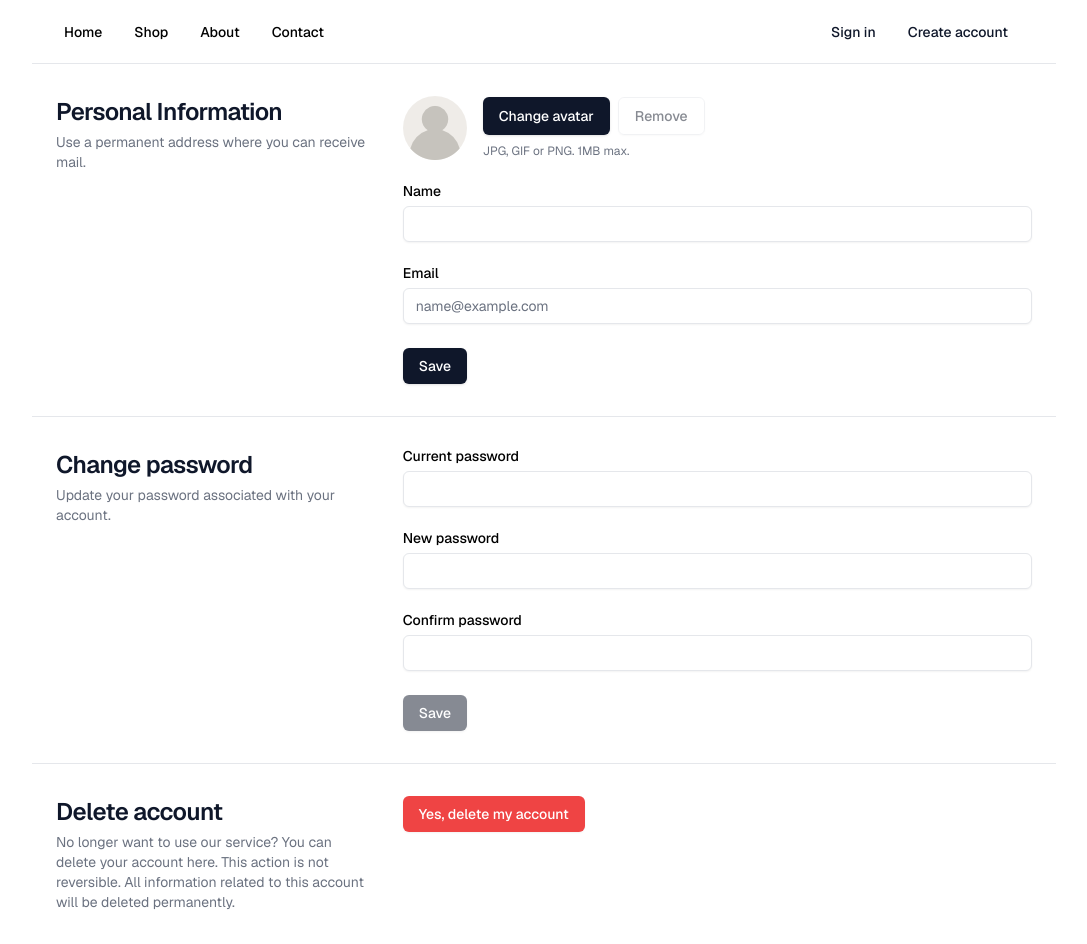
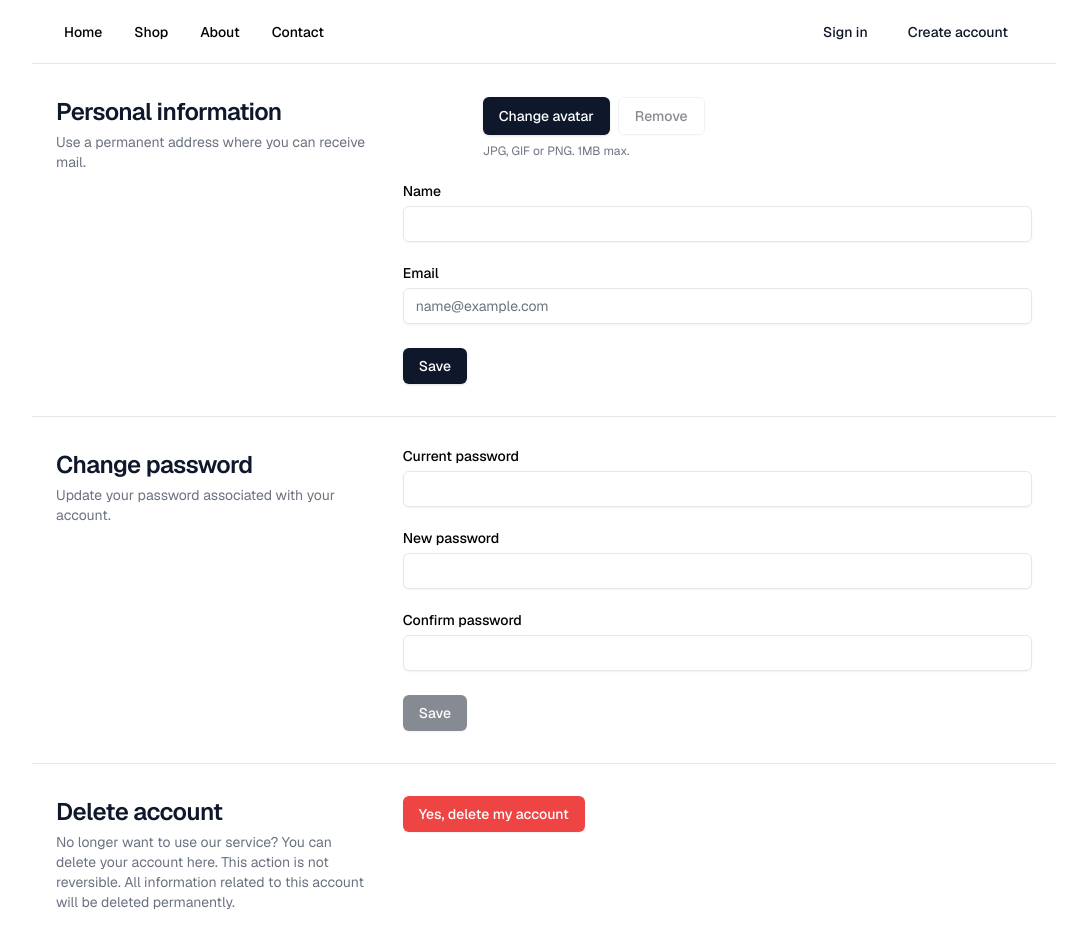
Before and after one commit to marwanzaky/next-ecommerce, a Next.js app in the folder apps/web/: page /settings in a window 1280 px wide. Shown: the whole page, without its empty margins (96-1183 px from the left). Built offline with nearby package versions, Linux system fonts and the light colour scheme; no server answers.

Commit message:
refactor layout and navigation; implement user avatar display and login handling

```diff
--- a/apps/web/app/layout.tsx
+++ b/apps/web/app/layout.tsx
@@ -16,8 +16,10 @@ export default function RootLayout({
 	return (
 		<html lang="en">
 			<body className="dark:bg-gray-900 max-w-5xl mx-auto">
-				<Navigation />
-				<ReduxProvider>{children}</ReduxProvider>
+				<ReduxProvider>
+					<Navigation />
+					{children}
+				</ReduxProvider>
 			</body>
 		</html>
 	);
--- a/apps/web/app/login/page.tsx
+++ b/apps/web/app/login/page.tsx
@@ -5,12 +5,12 @@ import { InputText } from "@repo/ui/inputtext";
 import { useState } from "react";
 import { useDispatch } from "react-redux";
 import { AppDispatch } from "../../redux/store";
-import { loginAsync } from "../../redux/slices/authSlice";
 import { useRouter } from "next/navigation";
 import { Form } from "@repo/ui/form";
 import { Paragraph } from "@repo/ui/paragraph";
 import { Header } from "@repo/ui/header";
 import { Muted } from "@repo/ui/muted";
+import { handleLogin } from "../../utils/authHelpers";
 
 export default function Login() {
 	const router = useRouter();
@@ -22,7 +22,7 @@ export default function Login() {
 
 	const onSubmit: React.FormEventHandler<HTMLFormElement> = async (event) => {
 		event.preventDefault();
-		dispatch(loginAsync({ email, password, router }));
+		handleLogin(email, password, dispatch, router);
 	};
 
 	return (
--- a/apps/web/app/page.tsx
+++ b/apps/web/app/page.tsx
@@ -14,7 +14,7 @@ export default function Home() {
 	const { isAuthenticated } = useAppSelector((state) => state.authReducer);
 
 	return (
-		<div className="h-screen w-full flex flex-col justify-center items-center">
+		<div className="h-[calc(100vh-4rem)] w-full flex flex-col justify-center items-center">
 			{isAuthenticated ? (
 				<div className="flex flex-col gap-2">
 					<Button onClick={() => router.push("/settings")}>
--- a/apps/web/app/settings/page.tsx
+++ b/apps/web/app/settings/page.tsx
@@ -13,6 +13,8 @@ import {
 import { Form } from "@repo/ui/form";
 import { Header } from "@repo/ui/header";
 import { Muted } from "@repo/ui/muted";
+import { Avatar } from "@repo/ui/avatar";
+import { selectUserInitials } from "../../redux/selectors/authSelectors";
 
 export default function Settings() {
 	const inputRef = useRef<HTMLInputElement>(null);
@@ -26,6 +28,7 @@ export default function Settings() {
 
 	const dispatch = useDispatch<AppDispatch>();
 	const { user } = useAppSelector((state) => state.authReducer);
+	const userInitials = useAppSelector(selectUserInitials);
 
 	useEffect(() => {
 		dispatch(getMeAsync());
@@ -86,7 +89,7 @@ export default function Settings() {
 		<div>
 			<form className="px-6 py-8 flex gap-8 border-b" onSubmit={updateMeForm}>
 				<div className="w-1/3 flex flex-col gap-1">
-					<Header>Personal Information</Header>
+					<Header>Personal information</Header>
 					<Muted>Use a permanent address where you can receive mail.</Muted>
 				</div>
 
@@ -100,12 +103,7 @@ export default function Settings() {
 					/>
 
 					<div className="flex items-center gap-4">
-						<img
-							role="button"
-							onClick={() => inputRef.current?.click()}
-							className="rounded-lg w-16 h-16"
-							src={photo || "img/avatar-placeholder.png"}
-						/>
+						<Avatar size="lg" imgUrl={photo} initials={userInitials}></Avatar>
 
 						<div className="flex flex-col gap-2">
 							<div className="flex gap-2">
@@ -209,7 +207,7 @@ export default function Settings() {
 
 			<form className="px-6 py-8 flex gap-8">
 				<div className="w-1/3 flex flex-col gap-1">
-					<Header>Delete account </Header>
+					<Header>Delete account</Header>
 					<Muted>
 						No longer want to use our service? You can delete your account here.
 						This action is not reversible. All information related to this
--- a/apps/web/components/navigation.tsx
+++ b/apps/web/components/navigation.tsx
@@ -2,7 +2,11 @@
 
 import { Button } from "@repo/ui/button";
 import { useRouter } from "next/navigation";
-import React from "react";
+import { useAppSelector } from "../redux/store";
+
+import React, { useEffect, useState } from "react";
+import { Avatar } from "@repo/ui/avatar";
+import { selectUserInitials } from "../redux/selectors/authSelectors";
 
 function NavItem(props: {
 	children: React.ReactNode;
@@ -18,6 +22,12 @@ function NavItem(props: {
 export default function Navigation() {
 	const router = useRouter();
 
+	const { isAuthenticated, user } = useAppSelector(
+		(state) => state.authReducer,
+	);
+
+	const userInitials = useAppSelector(selectUserInitials);
+
 	return (
 		<nav className="flex justify-between items-center h-16 border-b px-8">
 			<ul className="flex gap-8">
@@ -27,14 +37,26 @@ export default function Navigation() {
 				<NavItem>Contact</NavItem>
 			</ul>
 
-			<div>
+			{isAuthenticated ? (
+				<div className="flex gap-2">
+					<Avatar
+						imgUrl={user?.photo}
+						initials={userInitials}
+						// fallbackImgUrl="img/avatar-placeholder.png"
+						onClick={() => router.push("/settings")}
+					/>
+				</div>
+			) : (
+				<div className="flex gap-2">
 					<Button variant="ghost" onClick={() => router.push("/login")}>
 						Sign in
 					</Button>
+
 					<Button variant="ghost" onClick={() => router.push("/signup")}>
 						Create account
 					</Button>
 				</div>
+			)}
 		</nav>
 	);
 }
--- /dev/null
+++ b/apps/web/redux/selectors/authSelectors.ts
@@ -0,0 +1,12 @@
+import { RootState } from "../store";
+
+export const selectUserInitials = (state: RootState): string | undefined => {
+	const user = state.authReducer.user;
+	if (!user || !user.name) return undefined;
+
+	return user.name
+		.split(" ")
+		.map((n) => n[0])
+		.splice(0, 2)
+		.join("");
+};
--- a/apps/web/redux/slices/authSlice.ts
+++ b/apps/web/redux/slices/authSlice.ts
@@ -3,7 +3,7 @@ import { AppRouterInstance } from "next/dist/shared/lib/app-router-context.share
 import { usersService } from "../../services/usersService";
 import { RootState } from "../store";
 
-import { IUser, IUpdateUser } from "shared";
+import { IUser, IUpdateUser } from "@repo/shared";
 
 export type AuthState = {
 	user: IUser | null;
--- /dev/null
+++ b/apps/web/utils/authHelpers.ts
@@ -0,0 +1,17 @@
+import { AppRouterInstance } from "next/dist/shared/lib/app-router-context.shared-runtime";
+import { AppDispatch } from "../redux/store";
+import { getMeAsync, loginAsync } from "../redux/slices/authSlice";
+
+export const handleLogin = async (
+	email: string,
+	password: string,
+	dispatch: AppDispatch,
+	router: AppRouterInstance,
+) => {
+	try {
+		await dispatch(loginAsync({ email, password, router })).unwrap();
+		await dispatch(getMeAsync());
+	} catch (error) {
+		console.error("Login failed:", error);
+	}
+};
--- a/packages/shared/src/interfaces/user.interface.ts
+++ b/packages/shared/src/interfaces/user.interface.ts
@@ -1,6 +1,10 @@
 export interface IUser {
 	_id: string;
 	role: "user" | "admin";
+
+	/**
+	 * User's full name
+	 */
 	name: string;
 	email: string;
 
--- a/packages/ui/package.json
+++ b/packages/ui/package.json
@@ -9,6 +9,7 @@
 		"./form": "./src/form.tsx",
 		"./header": "./src/header.tsx",
 		"./muted": "./src/muted.tsx",
+		"./avatar": "./src/avatar.tsx",
 		"./paragraph": "./src/paragraph.tsx"
 	},
 	"scripts": {
--- /dev/null
+++ b/packages/ui/src/avatar.tsx
@@ -0,0 +1,50 @@
+"use client";
+
+import { cva, VariantProps } from "class-variance-authority";
+
+const avatarVariants = cva(["rounded-full", "overflow-hidden"], {
+	variants: {
+		variant: {},
+		size: {
+			md: "text-base h-10 w-10",
+			lg: "text-2xl h-16 w-16",
+		},
+	},
+	defaultVariants: {
+		size: "md",
+	},
+});
+
+type AvatarProps = VariantProps<typeof avatarVariants> & {
+	imgUrl?: string | null | undefined;
+	fallbackImgUrl?: string | null | undefined;
+	initials?: string;
+	onClick?: React.MouseEventHandler<HTMLImageElement>;
+};
+
+export const Avatar = (props: AvatarProps) => {
+	const imgUrl = props.imgUrl || props.fallbackImgUrl;
+
+	return (
+		<div
+			className={`${avatarVariants(props)} ${props.onClick ? "cursor-pointer" : ""}`}
+		>
+			{imgUrl && (
+				<img
+					src={imgUrl}
+					className="aspect-square w-full h-full"
+					onClick={props.onClick}
+				></img>
+			)}
+
+			{props.initials && (
+				<div
+					className="flex justify-center items-center bg-slate-100 w-full h-full uppercase"
+					onClick={props.onClick}
+				>
+					{props.initials}
+				</div>
+			)}
+		</div>
+	);
+};
```
Lines whose indentation alone changed are shown as unchanged.
